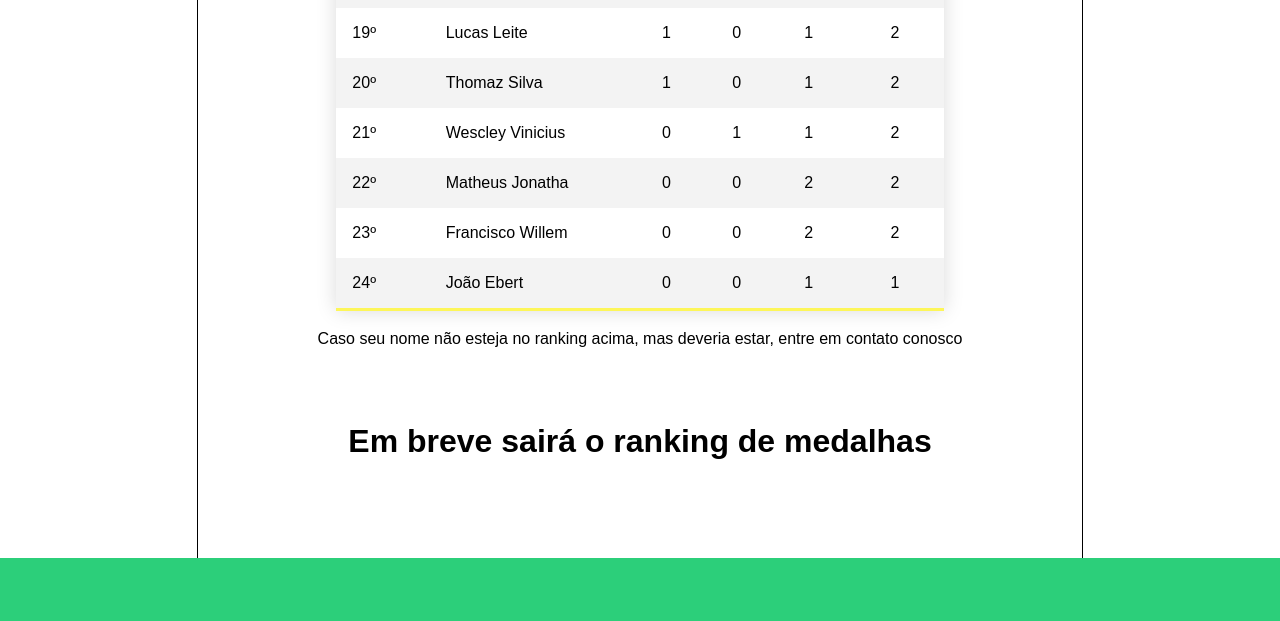
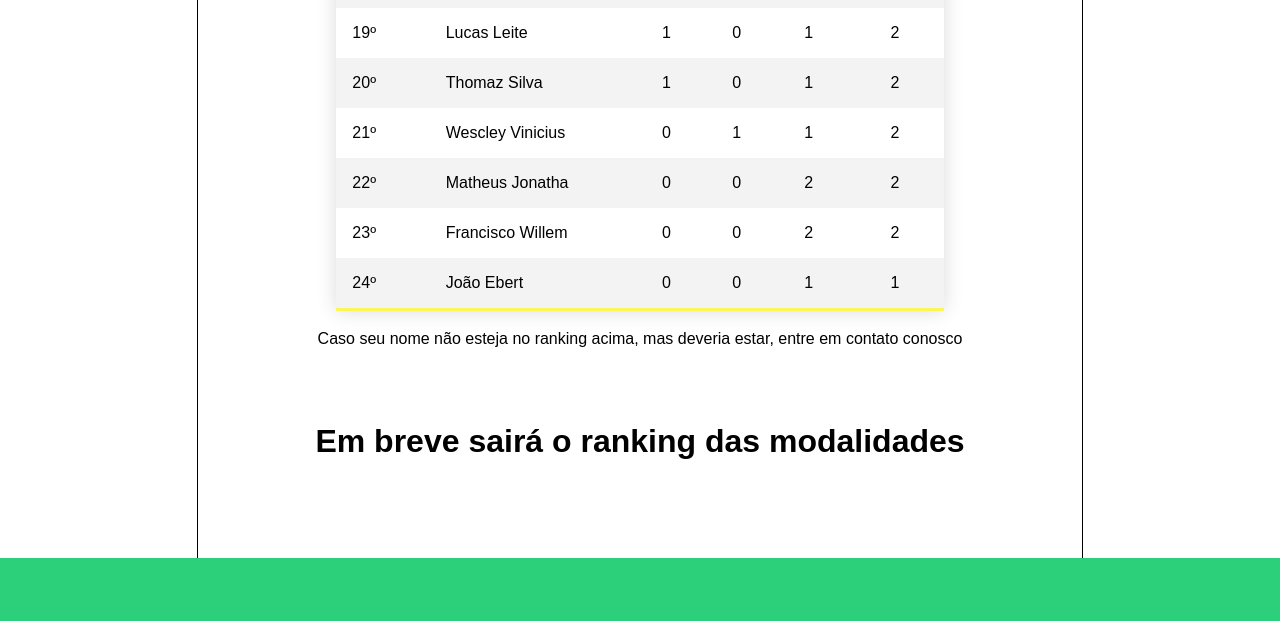
Before and after one commit to Victor-med/AssociacaoRN, a plain HTML site: page rank.html in a window 1280 px wide. Shown: the part 1330-1951 px from the top of the page. Drawn offline with Linux system fonts and the light colour scheme; a web font is replaced by a local one.

Commit message:
Ich habe das Scheiße gemacht

```diff
--- a/rank.html
+++ b/rank.html
@@ -271,7 +271,7 @@
         </table>
         <p id="aviso">Caso seu nome não esteja no ranking acima, mas deveria estar, entre em contato conosco</p>
 
-        <h4 id="atencao">Em breve sairá o ranking de medalhas</h2>
+        <h4 id="atencao">Em breve sairá o ranking das modalidades</h2>
     </main>
 
     <footer>
```
